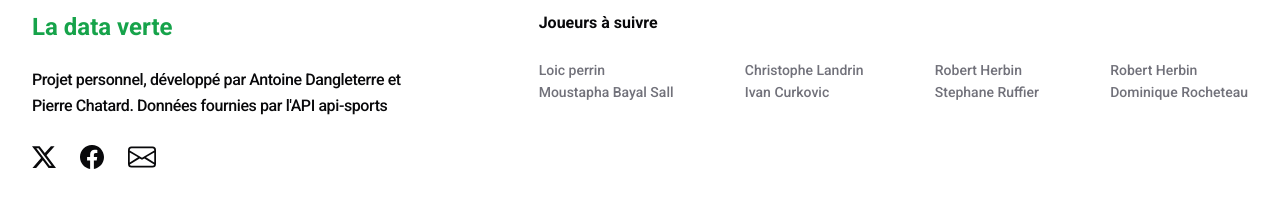
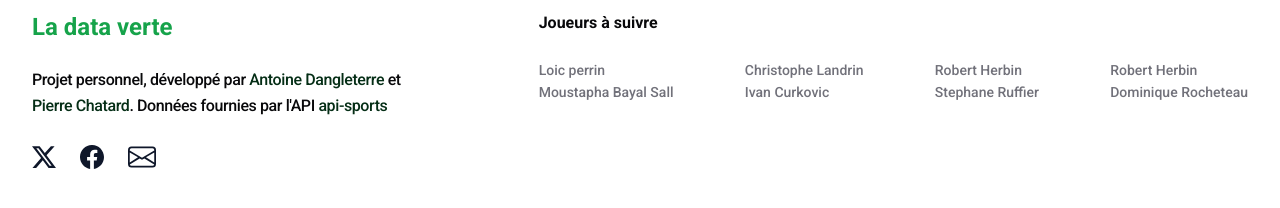
Before and after one commit to adangleterre/la-data-verte, a Next.js app: page / in a window 1280 px wide. Shown: the part 928-1136 px from the top of the page. Built offline with nearby package versions, Linux system fonts and the light colour scheme.

Commit message:
Fix :hover on link usage

```diff
--- a/app/globals.css
+++ b/app/globals.css
@@ -55,7 +55,12 @@
   * {
     @apply border-border;
   }
+
   body {
     @apply bg-background text-foreground;
   }
 }
+
+a {
+  @apply text-green-950 hover:text-green-700 transition duration-300
+}
--- a/components/Footer.tsx
+++ b/components/Footer.tsx
@@ -17,9 +17,9 @@ function Footer() {
                         Projet personnel, développé par <a href="https://github.com/adangleterre">Antoine Dangleterre</a> et <a href="https://github.com/pchatard">Pierre Chatard</a>. Données fournies par l&apos;API <a href="https://api-sports.io/">api-sports</a>
                     </p>
                     <div className="flex flex-row gap-6 items-center">
-                        <Link href="#"><BsTwitterX size={24} className='hover:text-green-700 transition duration-300'/></Link>
-                        <Link href="#"><BsFacebook size={24} className='hover:text-green-700 transition duration-300'/></Link>
-                        <Link href="#"><BsEnvelope size={28} className='hover:text-green-700 transition duration-300'/></Link>
+                        <Link href="#"><BsTwitterX size={24} className='text-slate-900 hover:text-green-700 transition duration-300'/></Link>
+                        <Link href="#"><BsFacebook size={24} className='text-slate-900 hover:text-green-700 transition duration-300'/></Link>
+                        <Link href="#"><BsEnvelope size={28} className='text-slate-900 hover:text-green-700 transition duration-300'/></Link>
                     </div>
                 </div>
                 <div className="flex flex-col gap-6 md:w-7/12">
--- a/components/Header.tsx
+++ b/components/Header.tsx
@@ -14,13 +14,13 @@ function Header() {
                 <div className="w-9/12 text-2xl text-primary"><Link href="/">La data verte</Link></div>
                 <nav className="flex justify-end w-3/12">
                     <ul className="hidden md:flex md:items-center sm:gap-4">
-                        <li className="hover:text-green-700 transition duration-300">
+                        <li>
                             <Link href="/players">Joueurs</Link>
                         </li>
-                        <li className="hover:text-green-700 transition duration-300">
+                        <li>
                             <Link href="/standing">Classement</Link>
                         </li>
-                        <li className="hover:text-green-700 transition duration-300">
+                        <li>
                             <a href="#">Matchs</a>
                         </li>
                     </ul>
@@ -34,13 +34,13 @@ function Header() {
             {mobileMenu && (
                 <div className="md:hidden absolute top-16 right-0 bg-white shadow-md w-full">
                     <ul className="flex flex-col items-center p-4 gap-3">
-                        <li className="hover:text-green-700">
+                        <li>
                             <a href="#">Joueurs</a>
                         </li>
-                        <li className="hover:text-green-700">
+                        <li>
                             <Link href="/standing">Classement</Link>
                         </li>
-                        <li className="hover:text-green-700">
+                        <li>
                             <a href="#">Statistiques</a>
                         </li>
                     </ul>
```
Lines whose indentation alone changed are shown as unchanged.
